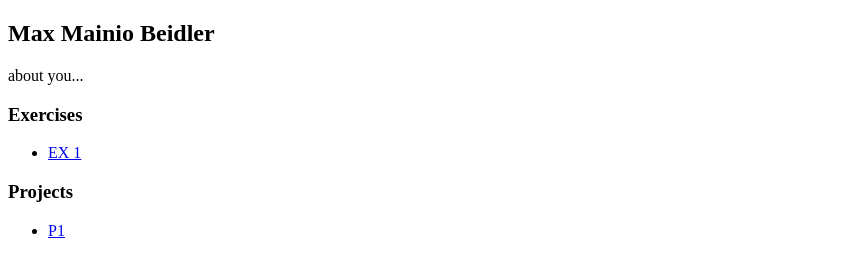
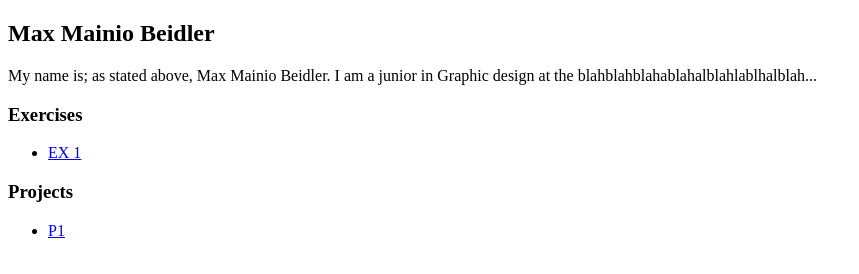
Before and after one commit to MaxMainio/webtype-Max, a plain HTML site: page index.html in a window 1280 px wide. Shown: the whole page, without its empty margins (0-859 px from the left). Drawn offline with Linux system fonts and the light colour scheme.

Commit message:
Update index.html

```diff
--- a/index.html
+++ b/index.html
@@ -12,7 +12,7 @@
     <!-- about me-->
     <h1>Max Mainio Beidler</h1>
     <h2>  </h2>
-    <p class="desc">about you...</p>
+    <p class="desc">My name is; as stated above, Max Mainio Beidler. I am a junior in Graphic design at the blahblahblahablahalblahlablhalblah...</p>
 
     <!-- links to my work -->
     <div id="exercises">
```
